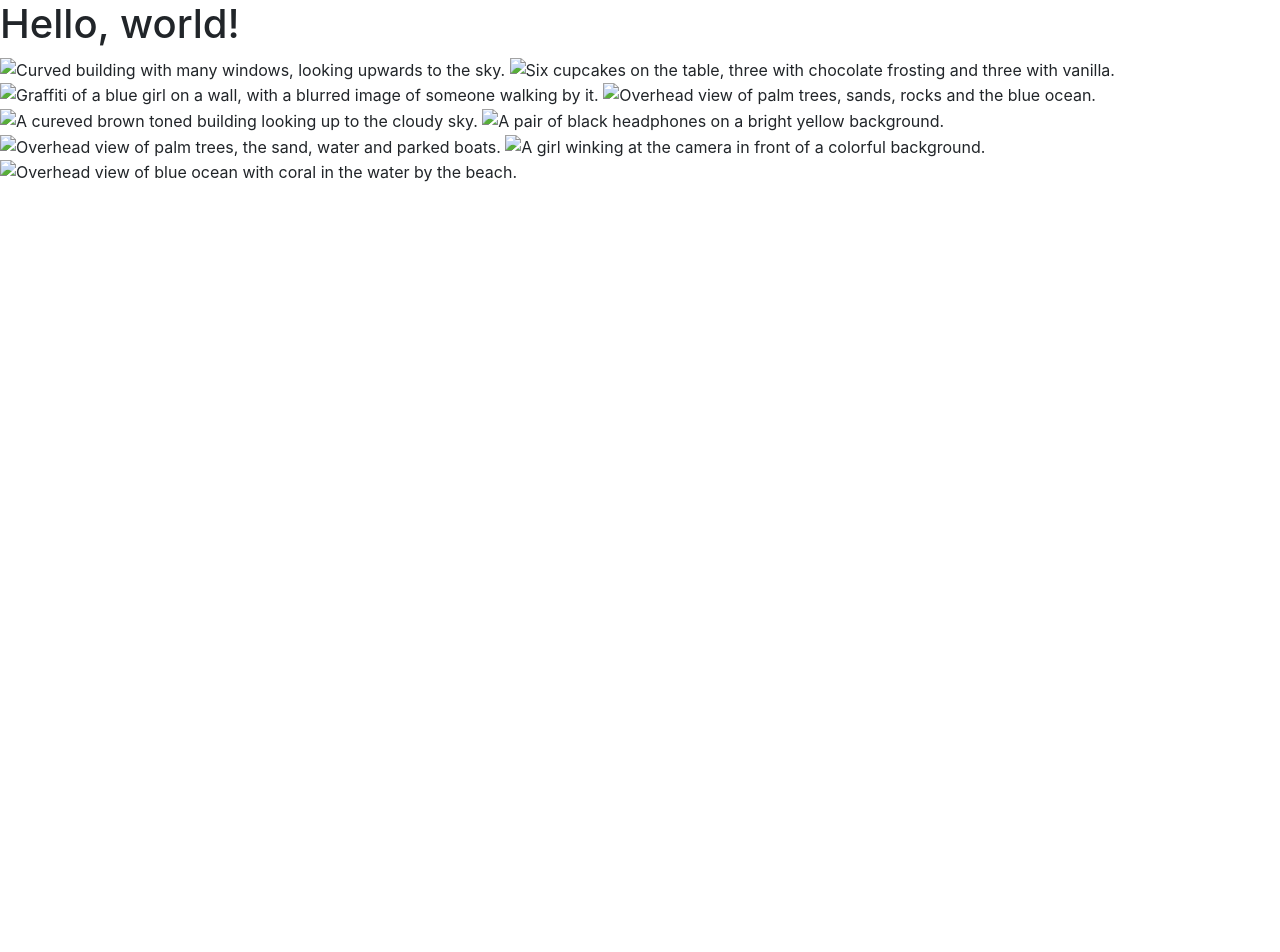
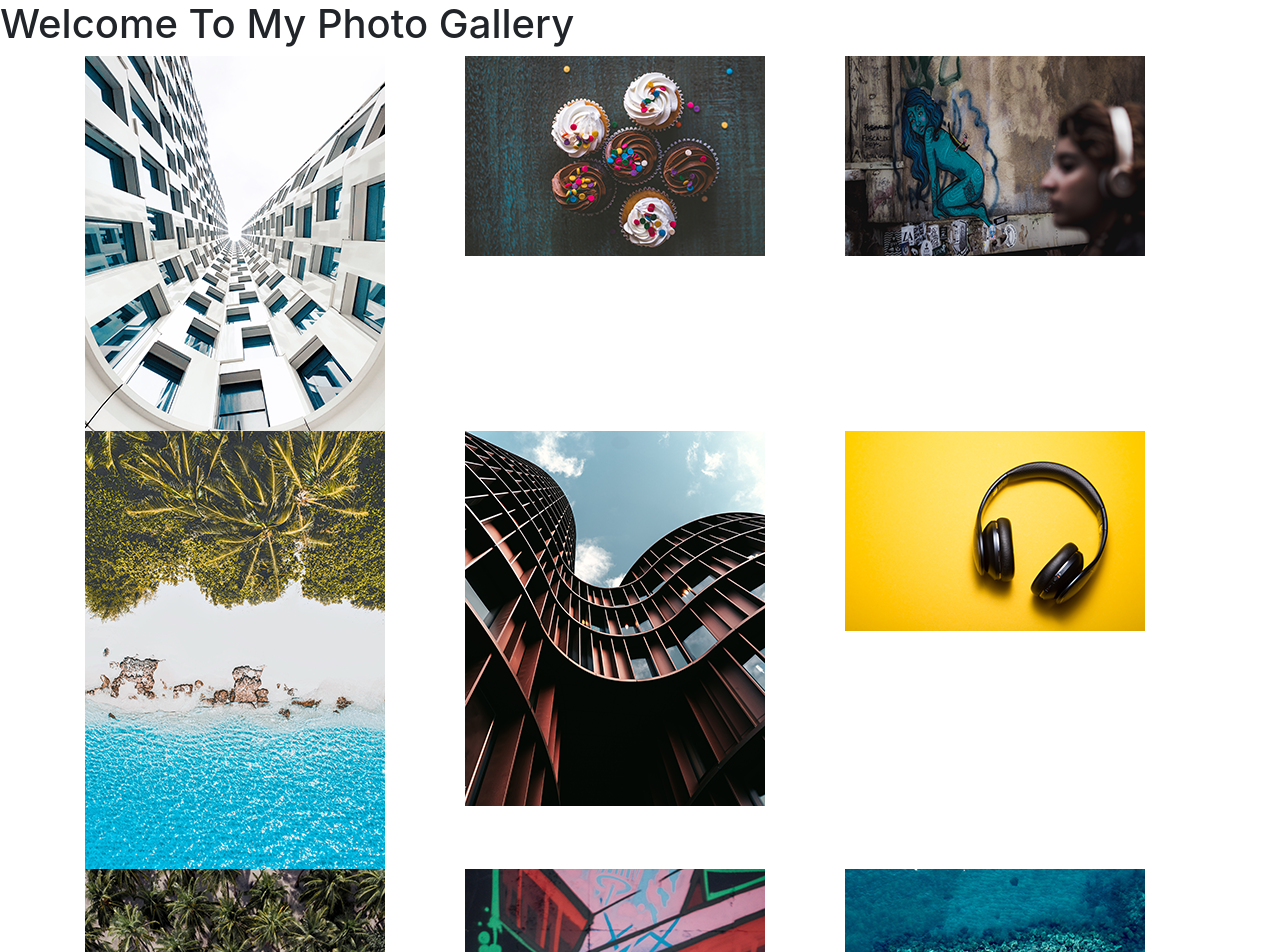
Before and after one commit to cas389/m2-hw2-ju-cheryl, a plain HTML site: page index.html in a window 1280 px wide. Shown: the top 952 px of the page. Before the commit the page ends 800 px from the top, so only its background shows below. Drawn offline with nearby package versions, Linux system fonts and the light colour scheme.

Commit message:
Added bootstrap grid to photos on index.html

```diff
--- a/index.html
+++ b/index.html
@@ -11,18 +11,42 @@
     <title>Hello, world!</title>
   </head>
   <body>
-    <h1>Hello, world!</h1>
+    <h1>Welcome To My Photo Gallery</h1>
 
 
-    <img src="img/hw2-image1" alt="Curved building with many windows, looking upwards to the sky." title="Building with many windows.">
-    <img src="img/hw2-image2" alt="Six cupcakes on the table, three with chocolate frosting and three with vanilla." title="Cupcakes on a table.">
-    <img src="img/hw2-image3" alt="Graffiti of a blue girl on a wall, with a blurred image of someone walking by it." title="Graffiti on a wall.">
-    <img src="img/hw2-image4" alt="Overhead view of palm trees, sands, rocks and the blue ocean." title="Scene of the beach.">
-    <img src="img/hw2-image5" alt="A cureved brown toned building looking up to the cloudy sky." title="A curved building.">
-    <img src="img/hw2-image6" alt="A pair of black headphones on a bright yellow background." title="A pair of headphones.">
-    <img src="img/hw2-image7" alt="Overhead view of palm trees, the sand, water and parked boats." title="Overhead view of the beach.">
-    <img src="img/hw2-image8" alt="A girl winking at the camera in front of a colorful background." title="Girl winking.">
-    <img src="img/hw2-image9" alt="Overhead view of blue ocean with coral in the water by the beach." title="Overhead view of the water.">
+    <div class="container">
+      <div class="row">
+        <div class="col"><img src="img/hw2-image1.png" alt="Curved building with many windows, looking upwards to the sky." title="Building with many windows."></div>
+        <div class="col"><img src="img/hw2-image2.png" alt="Six cupcakes on the table, three with chocolate frosting and three with vanilla." title="Cupcakes on a table."></div>
+        <div class="col"><img src="img/hw2-image3.png" alt="Graffiti of a blue girl on a wall, with a blurred image of someone walking by it." title="Graffiti on a wall."></div>
+      </div>
+
+      <div class="row">
+        <div class="col"><img src="img/hw2-image4.png" alt="Overhead view of palm trees, sands, rocks and the blue ocean." title="Scene of the beach."></div>
+        <div class="col"><img src="img/hw2-image5.png" alt="A cureved brown toned building looking up to the cloudy sky." title="A curved building."></div>
+        <div class="col"><img src="img/hw2-image6.png" alt="A pair of black headphones on a bright yellow background." title="A pair of headphones."></div>
+      </div>
+
+      <div class="row">
+        <div class="col"><img src="img/hw2-image7.png" alt="Overhead view of palm trees, the sand, water and parked boats." title="Overhead view of the beach."></div>
+        <div class="col"><img src="img/hw2-image8.png" alt="A girl winking at the camera in front of a colorful background." title="Girl winking."></div>
+        <div class="col"><img src="img/hw2-image9.png" alt="Overhead view of blue ocean with coral in the water by the beach." title="Overhead view of the water."></div>
+      </div>
+    </div>
+
+<!-- Commenting Groups of Photo Out
+
+    <img src="img/hw2-image1.png" alt="Curved building with many windows, looking upwards to the sky." title="Building with many windows.">
+    <img src="img/hw2-image2.png" alt="Six cupcakes on the table, three with chocolate frosting and three with vanilla." title="Cupcakes on a table.">
+    <img src="img/hw2-image3.png" alt="Graffiti of a blue girl on a wall, with a blurred image of someone walking by it." title="Graffiti on a wall.">
+    <img src="img/hw2-image4.png" alt="Overhead view of palm trees, sands, rocks and the blue ocean." title="Scene of the beach.">
+    <img src="img/hw2-image5.png" alt="A cureved brown toned building looking up to the cloudy sky." title="A curved building.">
+    <img src="img/hw2-image6.png" alt="A pair of black headphones on a bright yellow background." title="A pair of headphones.">
+    <img src="img/hw2-image7.png" alt="Overhead view of palm trees, the sand, water and parked boats." title="Overhead view of the beach.">
+    <img src="img/hw2-image8.png" alt="A girl winking at the camera in front of a colorful background." title="Girl winking.">
+    <img src="img/hw2-image9.png" alt="Overhead view of blue ocean with coral in the water by the beach." title="Overhead view of the water.">
+
+-->
 
 
 
```
Also changed, not shown: ._index.html.
